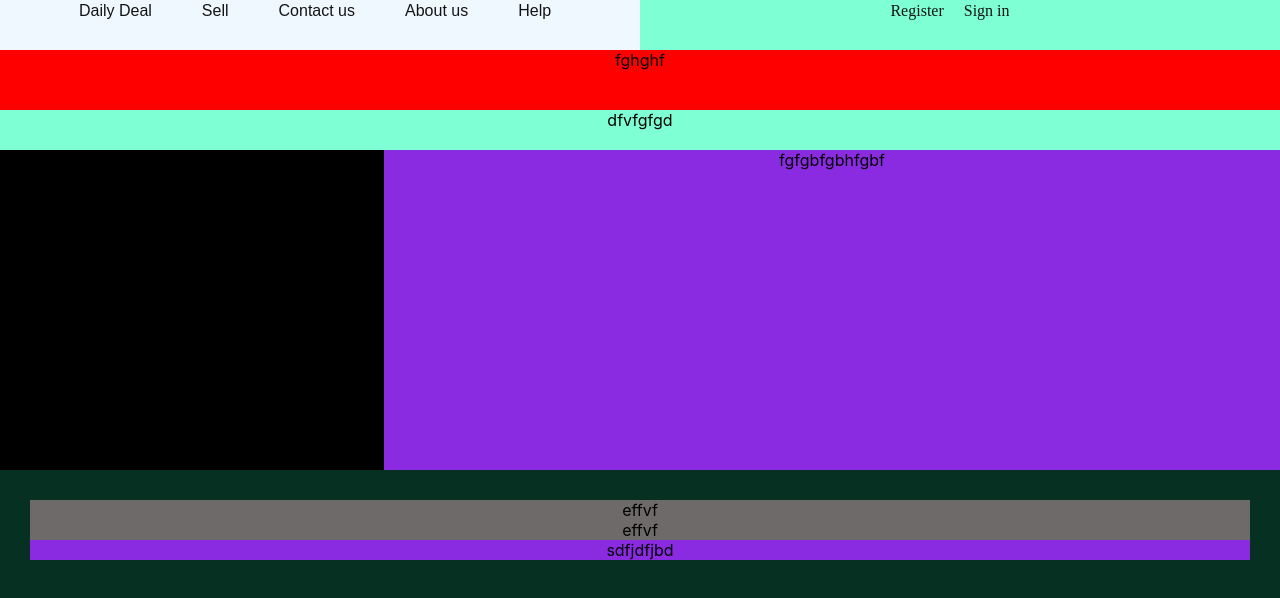
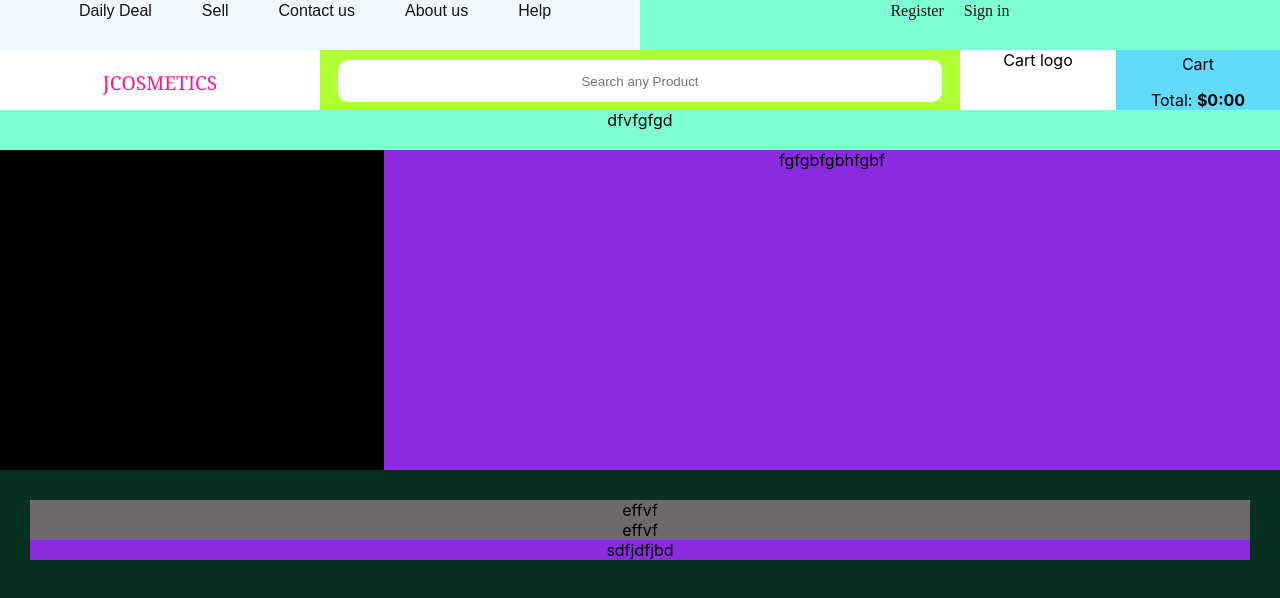
Before and after one commit to NtawuyirushintegePatrick/jcosmetics, a React (Create React App) app: page / in a window 1280 px wide. Shown: the top 598 px of the page. Built offline with nearby package versions, Linux system fonts and the light colour scheme.

Commit message:
still working it

```diff
--- a/src/App.css
+++ b/src/App.css
@@ -42,6 +42,48 @@
   display: flex;
 
 }
+.logo{
+  background-color: white;
+  height: 60px;
+  width: 25%;
+}
+.logo p{
+  color: rgb(255, 20, 147);
+  font-size:larger;
+  font-family:Georgia, 'Times New Roman', Times, serif;
+}
+.search-landingPage{
+  background-color: greenyellow;
+  height: 60px;
+  width: 50%;
+}
+.search-landingPage input{
+  margin-top: 10px;
+  /* align-items: center; */
+  height: 40px;
+  width: 600px;
+  border: none;
+  border-radius: 10px;
+  text-align: center;
+  text-decoration: double;
+
+}
+.cart-field{
+  background-color: black;
+  display: flex;
+  height: 60px;
+  width:25%
+
+}
+.cart-shape{
+  background-color: white;
+  width: 50%;
+}
+.cart-amount{
+  background-color: #61dafb;
+  width: 50%;
+  padding: 4px;
+}
 .submenu{
   background-color: aliceblue;
   border: solid 1 black;
@@ -70,6 +112,7 @@
 .Header-two{
   background-color: red;
   height: 60px;
+  display: flex;
 }
 .categorie{
   background-color: aquamarine;
--- a/src/components/LandingPage.js
+++ b/src/components/LandingPage.js
@@ -35,7 +35,21 @@ const LandingPage = () => {
           </a>
         </div>
       </div>
-      <div className="Header-two">fghghf</div>
+      <div className="Header-two">
+        <div className="logo">
+          <p>JCOSMETICS</p>
+        </div>
+        <div className="search-landingPage">
+          <input type ="text" placeholder="Search any Product"/>
+        </div>
+        <div className="cart-field">
+          <div className="cart-shape">Cart logo</div>
+          <div className="cart-amount">
+            <h>Cart</h><br/>
+            <p>Total: <b>$0:00</b></p>
+          </div>
+        </div>
+      </div>
       <div className="categorie">dfvfgfgd</div>
       <div className="welcome-photo">
         <div className="welcome">fbfbfbfbfbf</div>
```
